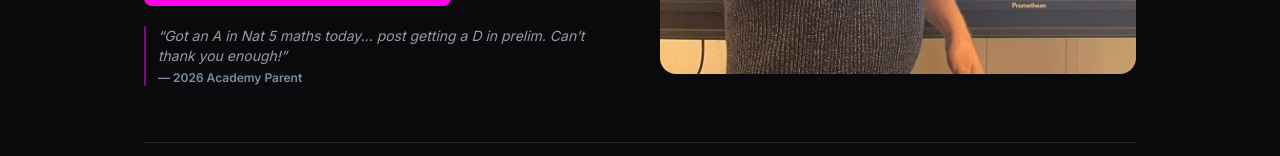
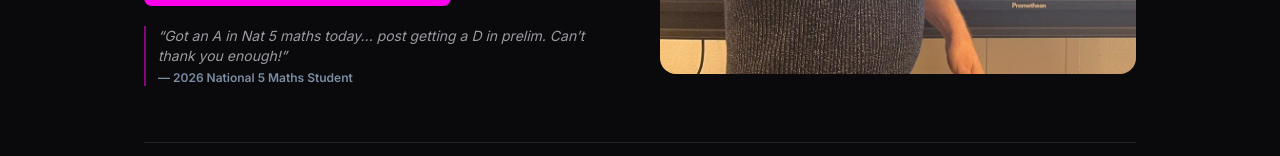
Before and after one commit to clellandmaths/maths-website, a Next.js app: page /academy in a window 1280 px wide. Shown: the part 644-800 px from the top of the page. Built offline with nearby package versions, Linux system fonts and the light colour scheme.

Commit message:
Update page.tsx

```diff
--- a/app/academy/page.tsx
+++ b/app/academy/page.tsx
@@ -115,7 +115,7 @@ export default function AcademyPage() {
             </a>
             <blockquote className="border-l-2 border-accent/50 pl-3 text-sm text-muted-foreground italic max-w-md">
               &ldquo;Got an A in Nat 5 maths today... post getting a D in prelim. Can&rsquo;t thank you enough!&rdquo;
-              <span className="block mt-1 font-semibold not-italic text-xs text-muted-dim">— 2026 Academy Parent</span>
+              <span className="block mt-1 font-semibold not-italic text-xs text-muted-dim">— 2026 National 5 Maths Student</span>
             </blockquote>
           </div>
         </div>
```
